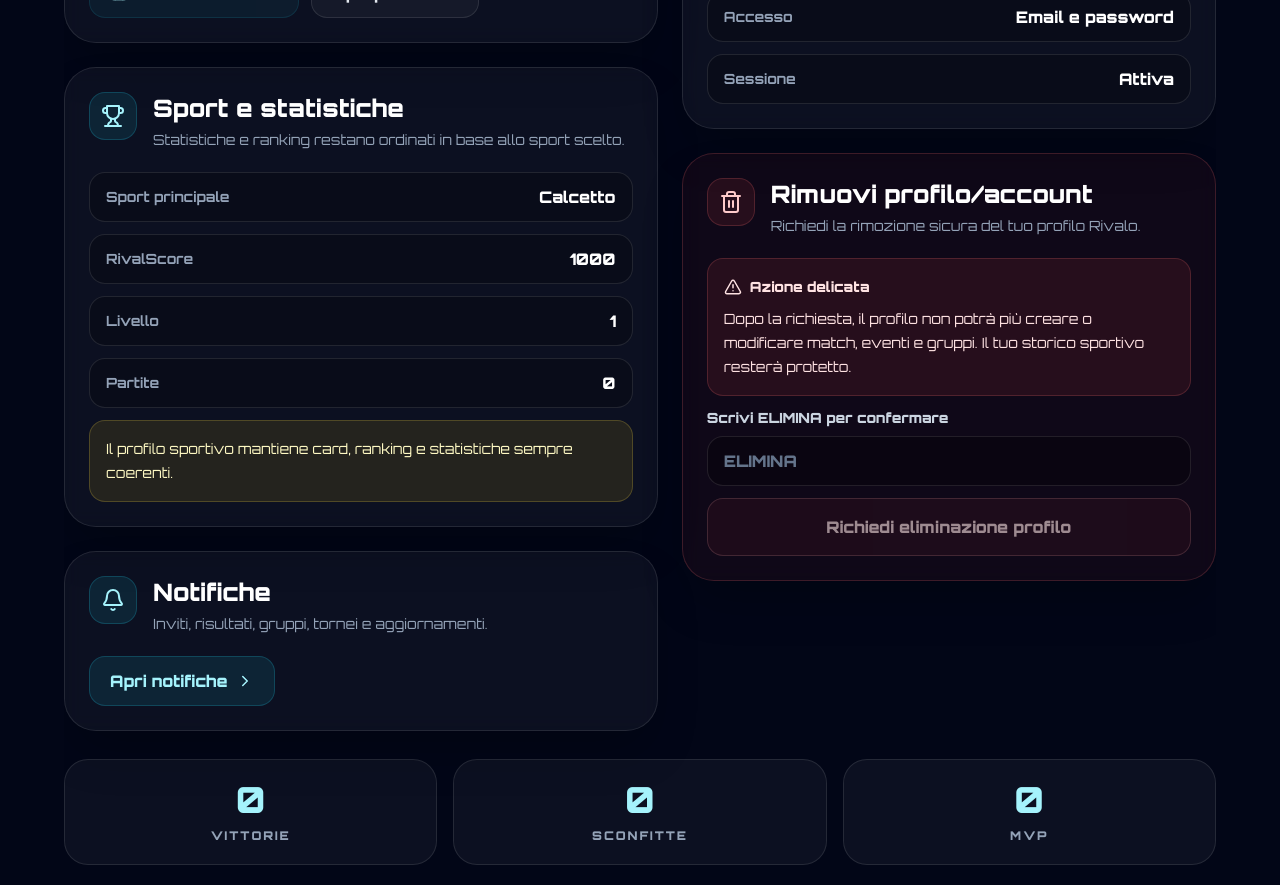
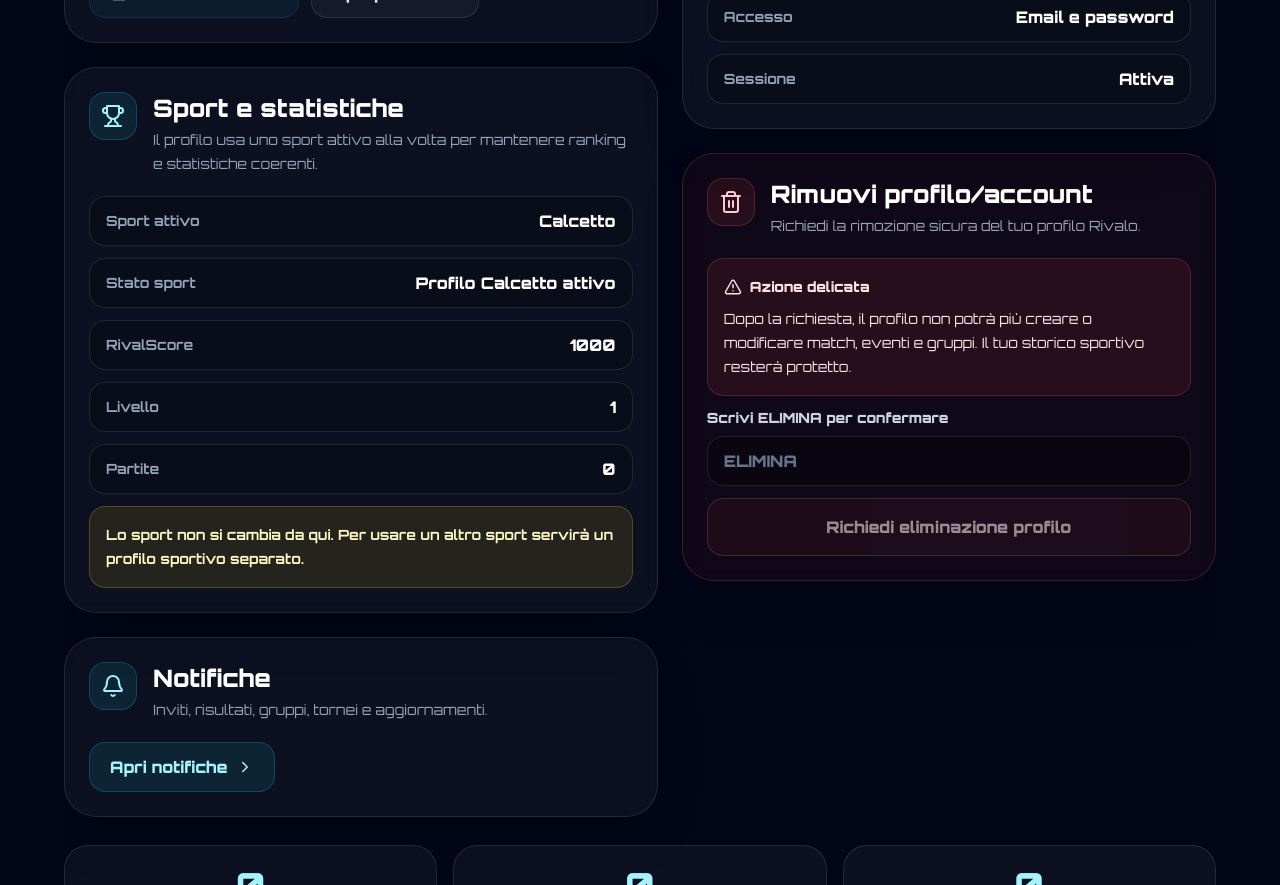
Before and after one commit to RivaloApp/rivalo-app, a Next.js app: page /settings in a window 1280 px wide. Shown: the part 840-1725 px from the top of the page. Built offline with nearby package versions, Linux system fonts and the light colour scheme; no server answers; the database is empty; sample sign-in values are in the browser's storage.

Commit message:
Blocca cambio sport libero nelle impostazioni

```diff
--- a/app/settings/page.tsx
+++ b/app/settings/page.tsx
@@ -24,6 +24,12 @@ type UserProfile = {
   nickname?: string;
   mainSport?: string;
   sport?: string;
+  activeSport?: string;
+  sports?: string[];
+  sportProfileId?: string;
+  sportLockedAt?: any;
+  statsBySport?: Record<string, any>;
+  sportProfiles?: Record<string, any>;
   city?: string;
   rivalScore?: number;
   level?: number;
@@ -53,6 +59,10 @@ function sportLabel(value?: string) {
   if (sport === "padel") return "Padel";
   if (sport === "tennis") return "Tennis";
   return "Calcetto";
+}
+
+function getSportLockText(value?: string) {
+  return `Profilo ${sportLabel(value)} attivo`;
 }
 
 function isDeletionActive(profile?: UserProfile | null) {
@@ -128,7 +138,7 @@ export default function SettingsPage() {
     cleanProfileName !== (profile?.name || "").trim() ||
     cleanProfileNickname !== (profile?.nickname || "").trim();
 
-  const sport = profile?.mainSport || profile?.sport || "calcetto";
+  const sport = profile?.activeSport || profile?.mainSport || profile?.sport || "calcetto";
   const city = profile?.city || "Non impostata";
   const email = user?.email || "Email non disponibile";
   const rivalScore = profile?.rivalScore ?? 1000;
@@ -261,7 +271,7 @@ export default function SettingsPage() {
 
             <div className="rounded-[2rem] border border-cyan-400/20 bg-cyan-400/10 px-6 py-4">
               <div className="text-xs font-black uppercase tracking-[0.2em] text-cyan-300">
-                Profilo attivo
+                Sport attivo
               </div>
 
               <div className="mt-1 text-2xl font-black text-cyan-100">
@@ -361,15 +371,16 @@ export default function SettingsPage() {
             <SettingsCard
               icon={<Trophy />}
               title="Sport e statistiche"
-              text="Statistiche e ranking restano ordinati in base allo sport scelto."
+              text="Il profilo usa uno sport attivo alla volta per mantenere ranking e statistiche coerenti."
             >
-              <InfoRow label="Sport principale" value={sportLabel(sport)} />
+              <InfoRow label="Sport attivo" value={sportLabel(sport)} />
+              <InfoRow label="Stato sport" value={getSportLockText(sport)} />
               <InfoRow label="RivalScore" value={String(rivalScore)} />
               <InfoRow label="Livello" value={String(level)} />
               <InfoRow label="Partite" value={String(matchesPlayed)} />
 
-              <div className="mt-5 rounded-2xl border border-yellow-300/20 bg-yellow-400/10 p-4 text-sm leading-6 text-yellow-100">
-                Il profilo sportivo mantiene card, ranking e statistiche sempre coerenti.
+              <div className="mt-5 rounded-2xl border border-yellow-300/20 bg-yellow-400/10 p-4 text-sm font-bold leading-6 text-yellow-100">
+                Lo sport non si cambia da qui. Per usare un altro sport servirà un profilo sportivo separato.
               </div>
             </SettingsCard>
 
```
